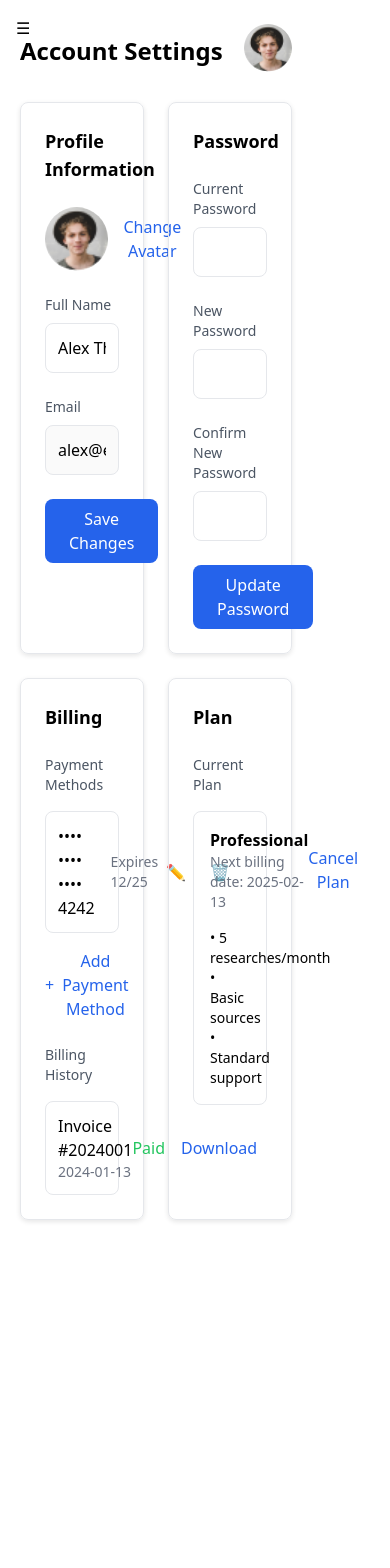
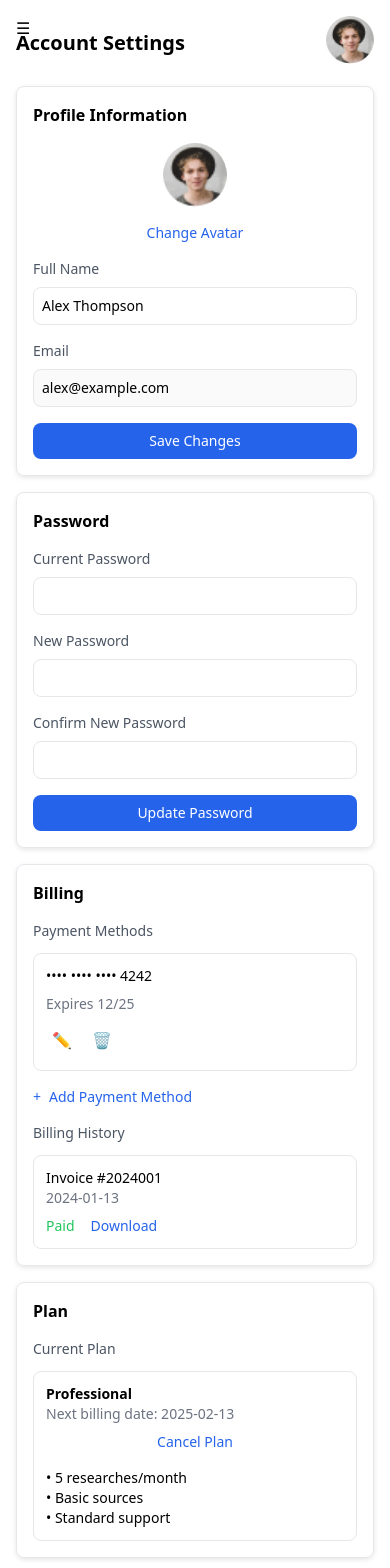
Before and after one commit to Anuran12/ResearchBy, a Next.js app: page /research/profile in a window 390 px wide. Shown: the top 1568 px of the page. Before the commit the page ends 1244 px from the top, so only its background shows below. Built offline with nearby package versions, Linux system fonts and the light colour scheme.

Commit message:
responsive

```diff
--- a/app/research/history/page.tsx
+++ b/app/research/history/page.tsx
@@ -24,27 +24,28 @@ export default function History() {
   };
 
   return (
-    <div className="w-[80%] py-6 px-5 flex flex-col gap-6">
-      <div className="flex justify-between items-center w-full">
-        <h1 className="text-2xl font-bold">Research Document Generator</h1>
+    <div className="w-full py-4 px-4 flex flex-col gap-4">
+      <div className="flex justify-between items-center gap-4">
+        <h1 className="text-xl font-bold">Research Document Generator</h1>
         <AvatarDropdown />
       </div>
       {/* Search and Filter Section */}
-      <div className="flex gap-4 shadow-custom-1 hover:shadow-custom-2 p-3">
+      <div className="flex flex-col gap-4 shadow-custom-1 hover:shadow-custom-2 p-3">
         <div className="relative flex-1">
           <input
             type="text"
             placeholder="Search in history..."
             value={searchTerm}
             onChange={(e) => handleSearch(e.target.value)}
-            className="w-full p-3 pr-10 border rounded-lg"
+            className="w-full p-2 pr-10 border rounded-lg"
           />
           <button className="absolute right-3 top-1/2 -translate-y-1/2">
             {/* Add search icon here if needed */}
           </button>
         </div>
+        <div className="flex gap-2">
           <select
-          className="px-4 py-2 border rounded-lg min-w-[120px]"
+            className="px-2 py-2 border rounded-lg min-w-[100px]"
             value={timeFilter}
             onChange={(e) => setTimeFilter(e.target.value)}
           >
@@ -53,7 +54,7 @@ export default function History() {
             <option value="month">Last Month</option>
           </select>
           <select
-          className="px-4 py-2 border rounded-lg min-w-[120px]"
+            className="px-2 py-2 border rounded-lg min-w-[100px]"
             value={sortBy}
             onChange={(e) => setSortBy(e.target.value)}
           >
@@ -62,15 +63,16 @@ export default function History() {
             <option value="wordCount">Sort by Word Count</option>
           </select>
         </div>
+      </div>
 
       {/* History Items */}
       <div className="flex flex-col gap-4">
         {papers.map((paper) => (
           <div
             key={paper.id}
-            className="flex items-center justify-between p-4 border rounded-lg shadow-custom-1 hover:shadow-custom-2"
+            className="flex flex-col lg:flex-row items-start lg:items-center justify-between p-4 border rounded-lg shadow-custom-1 hover:shadow-custom-2 gap-4"
           >
-            <div className="flex items-center gap-4">
+            <div className="flex items-start lg:items-center gap-4">
               <div className="text-blue-600">
                 <svg
                   width="28"
@@ -117,8 +119,8 @@ export default function History() {
                 </svg>
               </div>
               <div>
-                <h3 className="font-medium">{paper.title}</h3>
-                <div className="flex items-center gap-4 text-sm text-gray-500">
+                <h3 className="font-medium mb-2">{paper.title}</h3>
+                <div className="flex flex-wrap items-center gap-2 text-sm text-gray-500">
                   <span>{paper.date}</span>
                   <span>{paper.wordCount} words</span>
                   <span className="flex items-center gap-1">
@@ -134,21 +136,21 @@ export default function History() {
               </div>
             </div>
 
-            <div className="flex items-center gap-4">
-              <button className="p-2 hover:bg-gray-100 rounded-lg">
-                <FiDownload className="w-5 h-5 text-gray-600" />
+            <div className="flex items-center gap-2 lg:gap-4">
+              <button className="p-1.5 lg:p-2 hover:bg-gray-100 rounded-lg">
+                <FiDownload className="w-4 h-4 lg:w-5 lg:h-5 text-gray-600" />
               </button>
-              <button className="p-2 hover:bg-gray-100 rounded-lg">
-                <FiEdit3 className="w-5 h-5 text-gray-600" />
+              <button className="p-1.5 lg:p-2 hover:bg-gray-100 rounded-lg">
+                <FiEdit3 className="w-4 h-4 lg:w-5 lg:h-5 text-gray-600" />
               </button>
-              <button className="p-2 hover:bg-gray-100 rounded-lg">
-                <FiTrash2 className="w-5 h-5 text-gray-600" />
+              <button className="p-1.5 lg:p-2 hover:bg-gray-100 rounded-lg">
+                <FiTrash2 className="w-4 h-4 lg:w-5 lg:h-5 text-gray-600" />
               </button>
               <button
-                className="p-2 hover:bg-gray-100 rounded-lg"
+                className="p-1.5 lg:p-2 hover:bg-gray-100 rounded-lg"
                 onClick={() => handleFavorite(paper.id)}
               >
-                <FiStar className="w-5 h-5 text-gray-600" />
+                <FiStar className="w-4 h-4 lg:w-5 lg:h-5 text-gray-600" />
               </button>
             </div>
           </div>
--- a/app/research/page.tsx
+++ b/app/research/page.tsx
@@ -5,9 +5,11 @@ import { useState } from "react";
 export default function NewResearch() {
   const [isProf, setIsProf] = useState(false);
   return (
-    <div className="w-full lg:w-[80%] py-4 lg:py-6 px-4 lg:px-5 flex flex-col gap-6 lg:gap-8">
+    <div className="w-full py-4 lg:py-6 px-4 lg:px-5 flex flex-col gap-6 lg:gap-8">
       <div className="flex justify-between items-center w-full">
-        <h1 className="text-xl lg:text-2xl font-bold">Research Document Generator</h1>
+        <h1 className="text-xl lg:text-2xl font-bold">
+          Research Document Generator
+        </h1>
         <AvatarDropdown />
       </div>
       <div className="relative">
@@ -93,10 +95,12 @@ export default function NewResearch() {
                 viewBox="0 0 35 34"
                 fill="none"
                 xmlns="http://www.w3.org/2000/svg"
+                className={`${
+                  isProf ? "stroke-[#2563EB]" : "stroke-[#9CA3AF]"
+                }`}
               >
                 <path
                   d="M28.6226 18.2436C28.6226 25.2604 23.7108 28.7688 17.8728 30.8037C17.5671 30.9073 17.2351 30.9023 16.9326 30.7897C11.0806 28.7688 6.16882 25.2604 6.16882 18.2436V8.42012C6.16882 8.04793 6.31668 7.69098 6.57986 7.4278C6.84304 7.16462 7.19999 7.01677 7.57218 7.01677C10.3789 7.01677 13.8873 5.33274 16.3291 3.19963C16.6264 2.94562 17.0046 2.80606 17.3957 2.80606C17.7867 2.80606 18.1649 2.94562 18.4622 3.19963C20.9181 5.34677 24.4125 7.01677 27.2192 7.01677C27.5914 7.01677 27.9483 7.16462 28.2115 7.4278C28.4747 7.69098 28.6226 8.04793 28.6226 8.42012V18.2436Z"
-                  stroke="#9CA3AF"
                   strokeWidth="2.80672"
                   strokeLinecap="round"
                   strokeLinejoin="round"
--- a/app/research/plans/page.tsx
+++ b/app/research/plans/page.tsx
@@ -3,15 +3,15 @@ import AvatarDropdown from "@/components/AvatarDropdown";
 
 export default function Plans() {
   return (
-    <div className="w-[80%] py-6 px-5 flex flex-col gap-6">
-      <div className="flex justify-between items-center w-full">
-        <h1 className="text-2xl font-bold">Upgrade your account</h1>
+    <div className="w-full py-4 lg:py-6 px-4 lg:px-5 flex flex-col gap-4 lg:gap-6">
+      <div className="flex justify-between items-center w-full gap-4 lg:gap-0">
+        <h1 className="text-xl lg:text-2xl font-bold">Upgrade your account</h1>
         <AvatarDropdown />
       </div>
 
       {/* Promotion Banner */}
-      <div className="bg-[#FFEB82] p-4 rounded-lg flex justify-between items-center">
-        <div className="flex flex-col gap-2 w-[48%]">
+      <div className="bg-[#FFEB82] p-4 rounded-lg flex flex-col lg:flex-row lg:justify-between lg:items-center gap-4 lg:gap-0">
+        <div className="flex flex-col gap-2 w-full lg:w-[48%]">
           <span className="text-sm font-bold bg-white w-fit px-3 py-1.5 rounded-lg">
             ⭐ New Offer
           </span>
@@ -22,7 +22,10 @@ export default function Plans() {
             </p>
           </div>
         </div>
+
+        {/* Hide divider on mobile */}
         <svg
+          className="hidden lg:block"
           width="5"
           height="86"
           viewBox="0 0 5 86"
@@ -40,21 +43,21 @@ export default function Plans() {
           />
         </svg>
 
-        <div className="w-[50%] flex flex-col justify-center items-center gap-1">
+        <div className="w-full lg:w-[50%] flex flex-col justify-center items-center gap-1">
           <p className="text-sm text-[#838383] font-medium">Use Coupon Code</p>
           <p className="font-bold bg-white w-fit px-3 py-1.5 rounded-lg">
             EASTER20
           </p>
-          <p className="text-xs text-[#838383] font-medium">
+          <p className="text-xs text-[#838383] font-medium text-center">
             Valid until 14th Apr 17:59 PM UTC
           </p>
         </div>
       </div>
 
       {/* Pricing Grid */}
-      <div className="grid grid-cols-4 gap-6">
+      <div className="grid grid-cols-1 lg:grid-cols-4 gap-4 lg:gap-6">
         {/* Free Plan */}
-        <div className="border rounded-lg p-6 flex flex-col">
+        <div className="border rounded-lg p-4 lg:p-6 flex flex-col">
           <h2 className="text-xl font-bold mb-2">Free</h2>
           <p className="text-sm text-gray-600 mb-4">
             Give ResearchBy a try for free
@@ -64,14 +67,14 @@ export default function Plans() {
           </p>
 
           <div className="mb-6">
-            <span className="text-4xl font-bold">$0</span>
+            <span className="text-3xl lg:text-4xl font-bold">$0</span>
           </div>
 
           <button className="w-full py-2 px-4 border border-black rounded-lg mb-6">
             Get Started Free
           </button>
 
-          <ul className="space-y-3">
+          <ul className="space-y-3 text-sm lg:text-base">
             <li className="flex items-center gap-2">
               <span className="text-green-500">✓</span>
               Generate 1 comprehensive research document
@@ -92,7 +95,7 @@ export default function Plans() {
         </div>
 
         {/* Starter Plan */}
-        <div className="border-2 border-black rounded-lg p-6 flex flex-col">
+        <div className="border-2 border-black rounded-lg p-4 lg:p-6 flex flex-col">
           <h2 className="text-xl font-bold mb-2">Starter</h2>
           <p className="text-sm text-gray-600 mb-4">
             For bloggers,freelancers businesses
@@ -102,7 +105,7 @@ export default function Plans() {
           </p>
 
           <div className="mb-6">
-            <span className="text-4xl font-bold">$40</span>
+            <span className="text-3xl lg:text-4xl font-bold">$40</span>
             <span className="text-sm text-gray-500">/month</span>
           </div>
 
@@ -111,7 +114,7 @@ export default function Plans() {
           </button>
 
           <p className="font-medium mb-4">Everything in Free-trial, plus</p>
-          <ul className="space-y-3">
+          <ul className="space-y-3 text-sm lg:text-base">
             <li className="flex items-center gap-2">
               <span className="text-green-500">✓</span>4 research documents per
               month
@@ -134,7 +137,7 @@ export default function Plans() {
 
         {/* Professional Plans */}
         {[1, 2].map((i) => (
-          <div key={i} className="border rounded-lg p-6 flex flex-col">
+          <div key={i} className="border rounded-lg p-4 lg:p-6 flex flex-col">
             <h2 className="text-xl font-bold mb-2">Professional</h2>
             <p className="text-sm text-gray-600 mb-4">
               For teams and businesses
@@ -145,7 +148,7 @@ export default function Plans() {
             </p>
 
             <div className="mb-6">
-              <span className="text-4xl font-bold">
+              <span className="text-3xl lg:text-4xl font-bold">
                 ${i === 1 ? "95" : "270"}
               </span>
               <span className="text-sm text-gray-500">/month</span>
@@ -156,7 +159,7 @@ export default function Plans() {
             </button>
 
             <p className="font-medium mb-4">Everything in Long-form, plus</p>
-            <ul className="space-y-3">
+            <ul className="space-y-3 text-sm lg:text-base">
               <li className="flex items-center gap-2">
                 <span className="text-green-500">✓</span>
                 Custom number of words
--- a/app/research/profile/page.tsx
+++ b/app/research/profile/page.tsx
@@ -22,24 +22,29 @@ export default function Profile() {
   };
 
   return (
-    <div className="w-[80%] py-6 px-5 flex flex-col gap-6">
-      <div className="flex justify-between items-center w-full">
-        <h1 className="text-2xl font-bold">Account Settings</h1>
+    <div className="w-full py-4 lg:py-6 px-4 lg:px-5 flex flex-col gap-4 lg:gap-6">
+      <div className="flex justify-between items-center w-full gap-4 lg:gap-0">
+        <h1 className="text-xl lg:text-2xl font-bold">Account Settings</h1>
         <AvatarDropdown />
       </div>
 
-      <div className="grid grid-cols-2 gap-6">
+      <div className="grid grid-cols-1 lg:grid-cols-2 gap-4 lg:gap-6">
         {/* Profile Information */}
-        <div className="border rounded-lg p-6 shadow-custom-1">
-          <h2 className="text-lg font-semibold mb-6">Profile Information</h2>
-          <form onSubmit={handleProfileSubmit} className="space-y-6">
-            <div className="flex items-center gap-4 mb-6">
+        <div className="border rounded-lg p-4 lg:p-6 shadow-custom-1">
+          <h2 className="text-base lg:text-lg font-semibold mb-4 lg:mb-6">
+            Profile Information
+          </h2>
+          <form
+            onSubmit={handleProfileSubmit}
+            className="space-y-4 lg:space-y-6"
+          >
+            <div className="flex flex-col lg:flex-row items-center gap-4 mb-4 lg:mb-6">
               <Image
                 src={Avatar}
                 alt="avatar"
                 className="w-16 h-16 rounded-full"
               />
-              <button className="text-blue-600 hover:underline">
+              <button className="text-blue-600 hover:underline text-sm lg:text-base">
                 Change Avatar
               </button>
             </div>
@@ -52,7 +57,7 @@ export default function Profile() {
                 type="text"
                 value={name}
                 onChange={(e) => setName(e.target.value)}
-                className="w-full p-3 border rounded-lg"
+                className="w-full p-2 lg:p-3 border rounded-lg text-sm lg:text-base"
               />
             </div>
 
@@ -62,14 +67,14 @@ export default function Profile() {
                 type="email"
                 value={email}
                 onChange={(e) => setEmail(e.target.value)}
-                className="w-full p-3 border rounded-lg"
+                className="w-full p-2 lg:p-3 border rounded-lg text-sm lg:text-base"
                 disabled
               />
             </div>
 
             <button
               type="submit"
-              className="bg-blue-600 text-white px-6 py-2 rounded-lg hover:bg-blue-700"
+              className="w-full lg:w-auto bg-blue-600 text-white px-4 lg:px-6 py-2 rounded-lg hover:bg-blue-700 text-sm lg:text-base"
             >
               Save Changes
             </button>
@@ -77,9 +82,14 @@ export default function Profile() {
         </div>
 
         {/* Password Section */}
-        <div className="border rounded-lg p-6 shadow-custom-1">
-          <h2 className="text-lg font-semibold mb-6">Password</h2>
-          <form onSubmit={handlePasswordSubmit} className="space-y-6">
+        <div className="border rounded-lg p-4 lg:p-6 shadow-custom-1">
+          <h2 className="text-base lg:text-lg font-semibold mb-4 lg:mb-6">
+            Password
+          </h2>
+          <form
+            onSubmit={handlePasswordSubmit}
+            className="space-y-4 lg:space-y-6"
+          >
             <div>
               <label className="block text-sm text-gray-600 mb-2">
                 Current Password
@@ -88,7 +98,7 @@ export default function Profile() {
                 type="password"
                 value={currentPassword}
                 onChange={(e) => setCurrentPassword(e.target.value)}
-                className="w-full p-3 border rounded-lg"
+                className="w-full p-2 lg:p-3 border rounded-lg text-sm lg:text-base"
               />
             </div>
 
@@ -100,7 +110,7 @@ export default function Profile() {
                 type="password"
                 value={newPassword}
                 onChange={(e) => setNewPassword(e.target.value)}
-                className="w-full p-3 border rounded-lg"
+                className="w-full p-2 lg:p-3 border rounded-lg text-sm lg:text-base"
               />
             </div>
 
@@ -112,13 +122,13 @@ export default function Profile() {
                 type="password"
                 value={confirmPassword}
                 onChange={(e) => setConfirmPassword(e.target.value)}
-                className="w-full p-3 border rounded-lg"
+                className="w-full p-2 lg:p-3 border rounded-lg text-sm lg:text-base"
               />
             </div>
 
             <button
               type="submit"
-              className="bg-blue-600 text-white px-6 py-2 rounded-lg hover:bg-blue-700"
+              className="w-full lg:w-auto bg-blue-600 text-white px-4 lg:px-6 py-2 rounded-lg hover:bg-blue-700 text-sm lg:text-base"
             >
               Update Password
             </button>
@@ -126,36 +136,50 @@ export default function Profile() {
         </div>
 
         {/* Billing Section */}
-        <div className="border rounded-lg p-6 shadow-custom-1">
-          <h2 className="text-lg font-semibold mb-6">Billing</h2>
-          <div className="space-y-6">
+        <div className="border rounded-lg p-4 lg:p-6 shadow-custom-1">
+          <h2 className="text-base lg:text-lg font-semibold mb-4 lg:mb-6">
+            Billing
+          </h2>
+          <div className="space-y-4 lg:space-y-6">
             <div>
-              <h3 className="text-sm text-gray-600 mb-4">Payment Methods</h3>
-              <div className="flex items-center justify-between p-3 border rounded-lg mb-4">
-                <div className="flex items-center gap-4">
-                  <span>•••• •••• •••• 4242</span>
+              <h3 className="text-sm text-gray-600 mb-3 lg:mb-4">
+                Payment Methods
+              </h3>
+              <div className="flex flex-col lg:flex-row lg:items-center lg:justify-between p-3 border rounded-lg mb-4 gap-2 lg:gap-0">
+                <div className="flex flex-col lg:flex-row lg:items-center gap-2 lg:gap-4">
+                  <span className="text-sm lg:text-base">
+                    •••• •••• •••• 4242
+                  </span>
                   <span className="text-sm text-gray-500">Expires 12/25</span>
                 </div>
                 <div className="flex gap-2">
-                  <button className="p-2 hover:bg-gray-100 rounded">✏️</button>
-                  <button className="p-2 hover:bg-gray-100 rounded">🗑️</button>
+                  <button className="p-1.5 lg:p-2 hover:bg-gray-100 rounded">
+                    ✏️
+                  </button>
+                  <button className="p-1.5 lg:p-2 hover:bg-gray-100 rounded">
+                    🗑️
+                  </button>
                 </div>
               </div>
-              <button className="flex items-center gap-2 text-blue-600 hover:underline">
+              <button className="flex items-center gap-2 text-blue-600 hover:underline text-sm lg:text-base">
                 <span>+</span> Add Payment Method
               </button>
             </div>
 
             <div>
-              <h3 className="text-sm text-gray-600 mb-4">Billing History</h3>
-              <div className="flex items-center justify-between p-3 border rounded-lg">
+              <h3 className="text-sm text-gray-600 mb-3 lg:mb-4">
+                Billing History
+              </h3>
+              <div className="flex flex-col lg:flex-row lg:items-center lg:justify-between p-3 border rounded-lg gap-2 lg:gap-0">
                 <div>
-                  <div>Invoice #2024001</div>
+                  <div className="text-sm lg:text-base">Invoice #2024001</div>
                   <div className="text-sm text-gray-500">2024-01-13</div>
                 </div>
                 <div className="flex items-center gap-4">
-                  <span className="text-green-500">Paid</span>
-                  <button className="text-blue-600 hover:underline">
+                  <span className="text-green-500 text-sm lg:text-base">
+                    Paid
+                  </span>
+                  <button className="text-blue-600 hover:underline text-sm lg:text-base">
                     Download
                   </button>
                 </div>
@@ -165,20 +189,26 @@ export default function Profile() {
         </div>
 
         {/* Plan Section */}
-        <div className="border rounded-lg p-6 shadow-custom-1">
-          <h2 className="text-lg font-semibold mb-6">Plan</h2>
-          <div className="space-y-6">
+        <div className="border rounded-lg p-4 lg:p-6 shadow-custom-1">
+          <h2 className="text-base lg:text-lg font-semibold mb-4 lg:mb-6">
+            Plan
+          </h2>
+          <div className="space-y-4 lg:space-y-6">
             <div>
-              <h3 className="text-sm text-gray-600 mb-4">Current Plan</h3>
-              <div className="border rounded-lg p-4">
-                <div className="flex justify-between items-center mb-4">
+              <h3 className="text-sm text-gray-600 mb-3 lg:mb-4">
+                Current Plan
+              </h3>
+              <div className="border rounded-lg p-3 lg:p-4">
+                <div className="flex flex-col lg:flex-row lg:justify-between lg:items-center gap-2 lg:gap-0 mb-4">
                   <div>
-                    <h4 className="font-semibold">Professional</h4>
+                    <h4 className="font-semibold text-sm lg:text-base">
+                      Professional
+                    </h4>
                     <p className="text-sm text-gray-500">
                       Next billing date: 2025-02-13
                     </p>
                   </div>
-                  <button className="text-blue-600 hover:underline">
+                  <button className="text-blue-600 hover:underline text-sm lg:text-base">
                     Cancel Plan
                   </button>
                 </div>
```
Also changed, not shown: app/research/settings/page.tsx (+53 -37 lines). Lines whose indentation alone changed are shown as unchanged.
